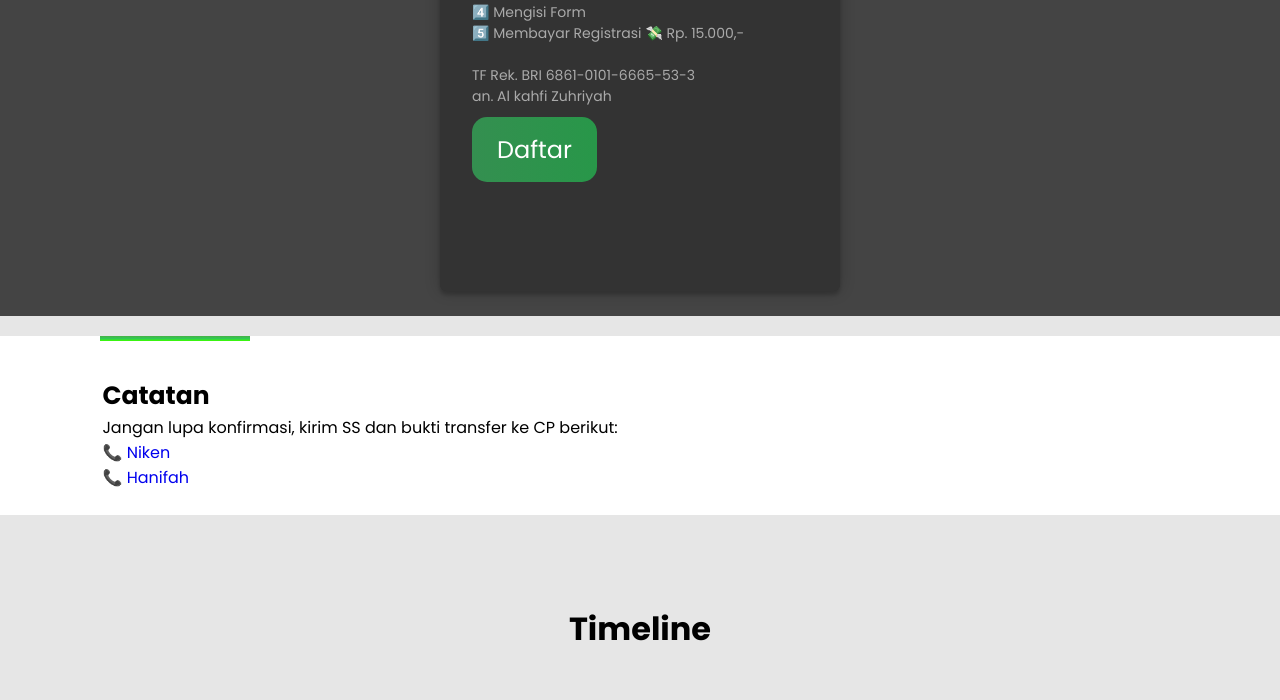
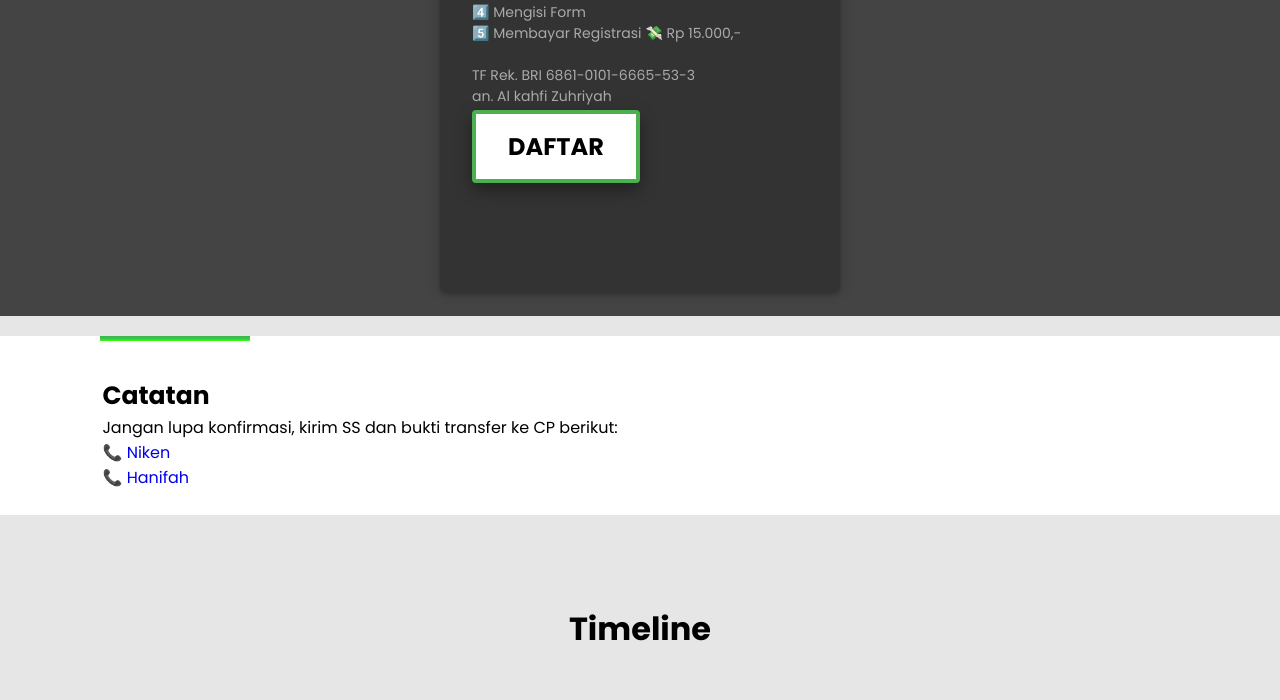
Before and after one commit to jqh-alwustha/diklat.github.io, a plain HTML site: page index.html in a window 1280 px wide. Shown: the part 3166-3866 px from the top of the page. Drawn offline with nearby package versions, Linux system fonts and the light colour scheme.

Commit message:
Update index.html

```diff
--- a/index.html
+++ b/index.html
@@ -132,8 +132,8 @@
             <span class="dot" onclick="currentSlide(11)"></span>
             <span class="dot" onclick="currentSlide(12)"></span>
         </div>
+            <!--Container-Card-->
         <div class="container_card" style="margin-top: 50px;">
-            <!--Container-Card-->
             <div class="card">
                 <!--Card-->
                 <div class="card__image-container">
@@ -148,11 +148,11 @@
                                 class="fab fa-youtube"></i></a> UKM JQH Al-Wustha + SS<br>
                         3️⃣ Share minimal ke 2 grup kamu + SS<br>
                         4️⃣ Mengisi Form<br>
-                        5️⃣ Membayar Registrasi 💸 Rp. 15.000,- <br><br>TF Rek. BRI 6861-0101-6665-53-3<br> an. Al kahfi
+                        5️⃣ Membayar Registrasi 💸 Rp 15.000,- <br><br>TF Rek. BRI 6861-0101-6665-53-3<br> an. Al kahfi
                         Zuhriyah
                     </p>
-                    <button class="button_card"> <a href="https://bit.ly/DiklatXJQH"
-                            style="text-decoration: none; color: #fff;" target=”_blank”>Daftar</a></button>
+                    <button class="button"> <a href="https://bit.ly/DiklatXJQH"
+                            style="text-decoration: none;" target=”_blank”>DAFTAR</a></button>
                 </div>
             </div>
             <!--/Card-->
```
